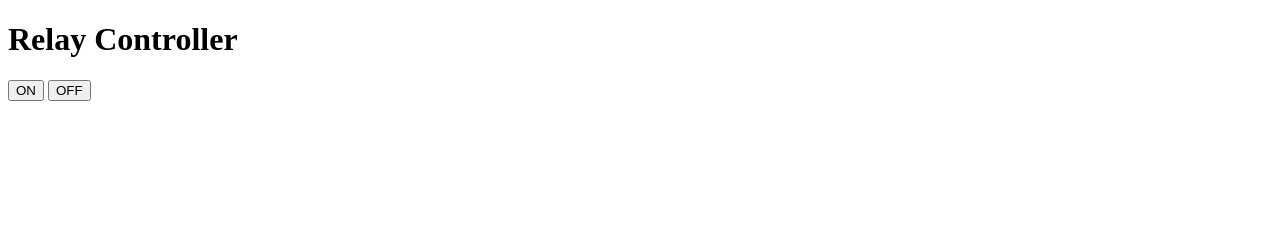
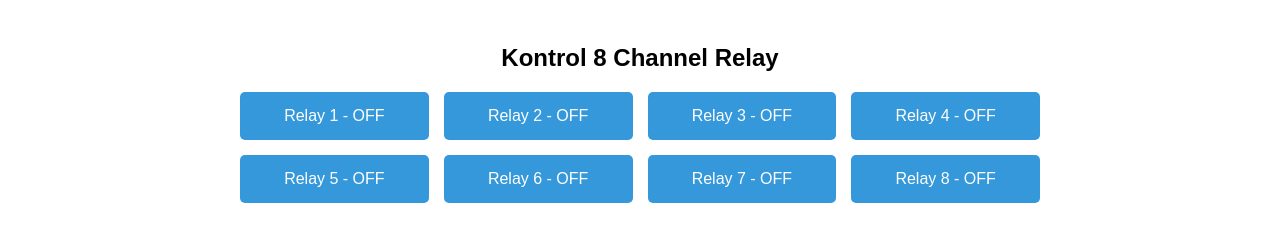
Before and after one commit to Raihanz-24/smarthomeV2, a plain HTML site: page index.html in a window 1280 px wide. Drawn offline with Linux system fonts and the light colour scheme.

Commit message:
first commit

```diff
--- /dev/null
+++ b/css/style.css
@@ -0,0 +1,41 @@
+body {
+    font-family: Arial, sans-serif;
+    text-align: center;
+    padding: 20px;
+}
+
+h1 {
+    font-size: 24px;
+    margin-bottom: 20px;
+}
+
+#relayControls {
+    display: grid;
+    grid-template-columns: repeat(4, 1fr);
+    gap: 15px;
+    max-width: 800px;
+    margin: auto;
+}
+
+.relay-btn {
+    padding: 15px;
+    font-size: 16px;
+    color: white;
+    background-color: #3498db;
+    border: none;
+    border-radius: 5px;
+    cursor: pointer;
+    transition: background-color 0.3s, transform 0.3s;
+}
+
+.relay-btn:active {
+    transform: scale(0.98);
+}
+
+.relay-btn.on {
+    background-color: #2ecc71;
+}
+
+.relay-btn.off {
+    background-color: #e74c3c;
+}
--- a/index.html
+++ b/index.html
@@ -1,16 +1,25 @@
-
 <!DOCTYPE html>
-<html lang="en">
+<html lang="id">
 <head>
-  <meta charset="UTF-8">
-  <meta name="viewport" content="width=device-width, initial-scale=1.0">
-  <title>Relay Controller</title>
-  <link rel="manifest" href="manifest.json">
-  <script defer src="script.js"></script>
+    <meta charset="UTF-8">
+    <meta name="viewport" content="width=device-width, initial-scale=1.0">
+    <title>Smart Home - Relay Control</title>
+    <link rel="stylesheet" href="css/style.css">
 </head>
 <body>
-  <h1>Relay Controller</h1>
-  <button id="relayOn">ON</button>
-  <button id="relayOff">OFF</button>
+    <h1>Kontrol 8 Channel Relay</h1>
+
+    <div id="relayControls">
+        <button id="relay1" class="relay-btn" onclick="toggleRelay(1)">Relay 1 - OFF</button>
+        <button id="relay2" class="relay-btn" onclick="toggleRelay(2)">Relay 2 - OFF</button>
+        <button id="relay3" class="relay-btn" onclick="toggleRelay(3)">Relay 3 - OFF</button>
+        <button id="relay4" class="relay-btn" onclick="toggleRelay(4)">Relay 4 - OFF</button>
+        <button id="relay5" class="relay-btn" onclick="toggleRelay(5)">Relay 5 - OFF</button>
+        <button id="relay6" class="relay-btn" onclick="toggleRelay(6)">Relay 6 - OFF</button>
+        <button id="relay7" class="relay-btn" onclick="toggleRelay(7)">Relay 7 - OFF</button>
+        <button id="relay8" class="relay-btn" onclick="toggleRelay(8)">Relay 8 - OFF</button>
+    </div>
+
+    <script src="js/app.js"></script>
 </body>
 </html>
--- /dev/null
+++ b/js/app.js
@@ -0,0 +1,34 @@
+const telegramApiUrl = 'https://api.telegram.org/bot<YOUR_BOT_TOKEN>/sendMessage';
+const chatId = '<YOUR_CHAT_ID>';
+
+function toggleRelay(relayNumber) {
+    const relayButton = document.getElementById(`relay${relayNumber}`);
+    const status = relayButton.classList.contains('on') ? 'OFF' : 'ON';
+
+    // Mengubah status tombol di UI
+    if (status === 'ON') {
+        relayButton.classList.remove('off');
+        relayButton.classList.add('on');
+        relayButton.innerText = `Relay ${relayNumber} - ON`;
+    } else {
+        relayButton.classList.remove('on');
+        relayButton.classList.add('off');
+        relayButton.innerText = `Relay ${relayNumber} - OFF`;
+    }
+
+    // Mengirim perintah ke Telegram untuk mengontrol relay
+    sendTelegramMessage(`Relay ${relayNumber} - ${status}`);
+}
+
+function sendTelegramMessage(message) {
+    const url = `${telegramApiUrl}?chat_id=${chatId}&text=${encodeURIComponent(message)}`;
+
+    fetch(url)
+        .then(response => response.json())
+        .then(data => {
+            console.log('Perintah terkirim:', data);
+        })
+        .catch(error => {
+            console.error('Error:', error);
+        });
+}
```
Also changed, not shown: images/logo.png (added), manifest.json.
